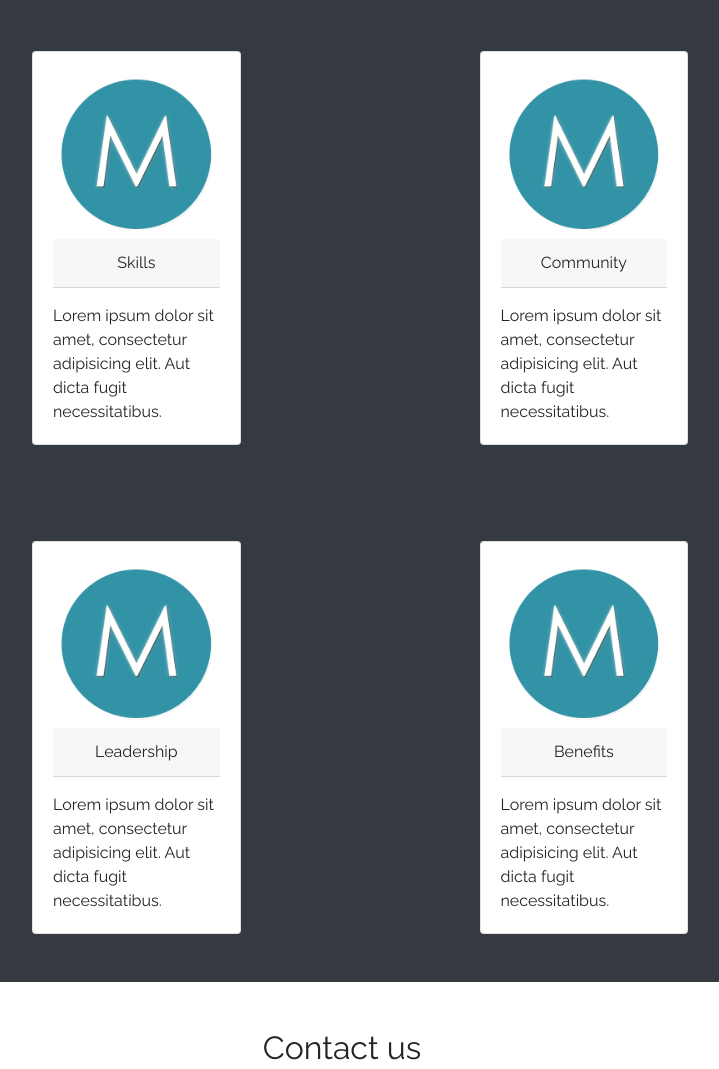
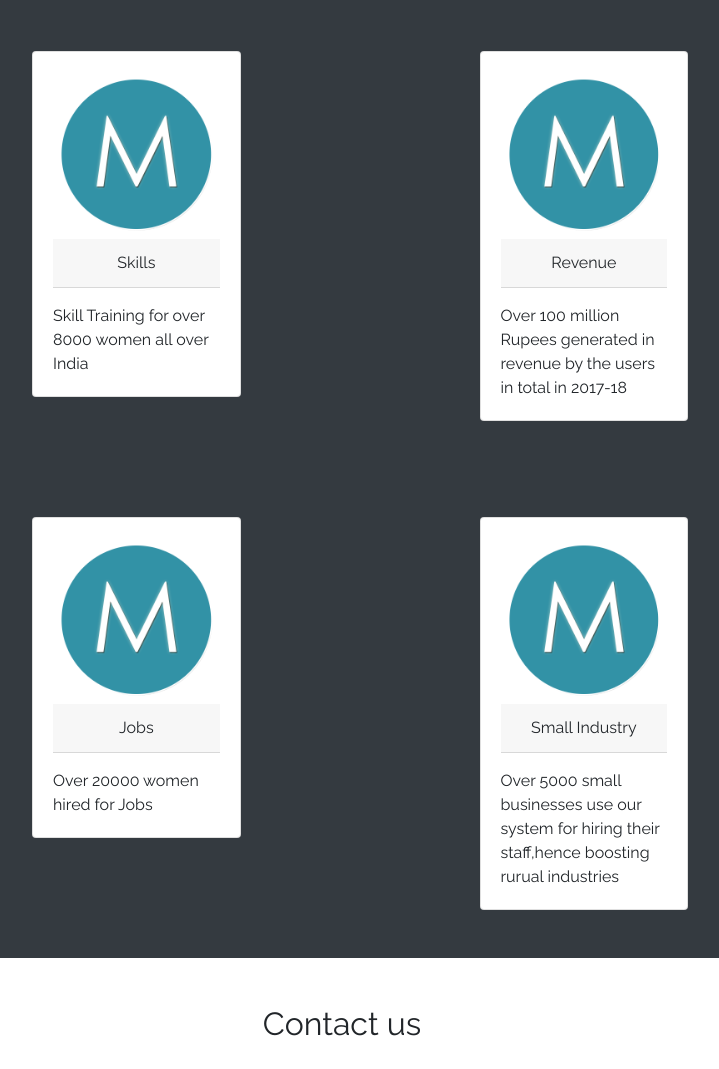
Before and after one commit to neelgeek/Women-Empowerment-Bitcamp, a plain HTML site: page Frontend/index.html in a window 1280 px wide. Shown: the part 933-2002 px from the top of the page, without its empty margins (298-1017 px from the left). Drawn offline with Linux system fonts and the light colour scheme.

```diff
--- a/Frontend/index.html
+++ b/Frontend/index.html
@@ -1,10 +1,11 @@
 <!DOCTYPE html>
 <html lang="en">
+
 <head>
     <meta charset="UTF-8">
     <meta name="viewport" content="width=device-width, initial-scale=1.0">
     <meta http-equiv="X-UA-Compatible" content="ie=edge">
-  <title>Women</title>
+    <title>Woman Empowerment</title>
     <link rel="stylesheet" href="src/css/font-awesome.min.css">
     <link rel="stylesheet" href="src/css/bootstrap.css">
     <link rel="stylesheet" href="src/css/style.css">
@@ -19,7 +20,8 @@
     <nav class="navbar navbar-expand-md navbar-light fixed-top py-4">
         <div class="container">
             <a href="index.html" class="navbar-brand">
-        <img src="src/img/women-empowerment.jpg" width="50" height="50" alt=""><h3 class="d-inline align-middle text-white" style="padding-left: 12px; ">Women</h3>
+                <img src="src/img/women-empowerment.jpg" width="50" height="50" alt="">
+                <h3 class="d-inline align-middle text-white" style="padding-left: 12px; ">Woman Empowerment</h3>
             </a>
 
 
@@ -165,7 +167,7 @@
                 <div class="col-lg-4">
                     <div class="card text-white bg-dark text-center wow slideInRight">
                         <div class="card-body">
-                          <img class="card-img-top" src="src/img/training.png"     alt="Card image cap">
+                            <img class="card-img-top" src="src/img/training.png" alt="Card image cap">
                             <h3 class="card-title pt-2">Training</h3>
                             <p class="card-text">Lorem ipsum dolor sit amet, consectetur adipisicing elit.</p>
                             <a href="signup-training.html" class="btn btn-primary d-block mb-3">Signup</a>
@@ -181,14 +183,16 @@
 
     <section id="member-benefits" class="bg-dark">
         <div class="container">
-         <center><h2 class="pt-5 text-white">Member Benefits</h2></center>
+            <center>
+                <h2 class="pt-5 text-white">Member Benefits</h2>
+            </center>
             <div class="row" style="margin-left: 230px;">
                 <div class="col-lg-6">
                     <div class="card my-5 w-50 wow slideInRight">
                         <div class="card-body">
                             <img src="src/img/mlogo.png" alt="" class="img img-fluid">
                             <div class="card-header text-center">Skills</div>
-                          <div class="card-text pt-3">Lorem ipsum dolor sit amet, consectetur adipisicing elit. Aut dicta fugit necessitatibus.</div>
+                            <div class="card-text pt-3">Skill Training for over 8000 women all over India</div>
                         </div>
                     </div>
                 </div>
@@ -197,8 +201,8 @@
                     <div class="card my-5 w-50 wow slideInLeft">
                         <div class="card-body">
                             <img src="src/img/mlogo.png" alt="" class="img img-fluid">
-                          <div class="card-header text-center">Community</div>
-                          <div class="card-text pt-3">Lorem ipsum dolor sit amet, consectetur adipisicing elit. Aut dicta fugit necessitatibus.</div>
+                            <div class="card-header text-center">Revenue</div>
+                            <div class="card-text pt-3">Over 100 million Rupees generated in revenue by the users in total in 2017-18</div>
                         </div>
                     </div>
                 </div>
@@ -207,8 +211,8 @@
                     <div class="card my-5 w-50 wow slideInRight">
                         <div class="card-body">
                             <img src="src/img/mlogo.png" alt="" class="img img-fluid">
-                          <div class="card-header text-center">Leadership</div>
-                          <div class="card-text pt-3">Lorem ipsum dolor sit amet, consectetur adipisicing elit. Aut dicta fugit necessitatibus.</div>
+                            <div class="card-header text-center">Jobs</div>
+                            <div class="card-text pt-3">Over 20000 women hired for Jobs</div>
                         </div>
                     </div>
                 </div>
@@ -217,8 +221,8 @@
                     <div class="card my-5 w-50 wow slideInLeft">
                         <div class="card-body">
                             <img src="src/img/mlogo.png" alt="" class="img img-fluid">
-                          <div class="card-header text-center">Benefits</div>
-                          <div class="card-text pt-3">Lorem ipsum dolor sit amet, consectetur adipisicing elit. Aut dicta fugit necessitatibus.</div>
+                            <div class="card-header text-center">Small Industry</div>
+                            <div class="card-text pt-3">Over 5000 small businesses use our system for hiring their staff,hence boosting rurual industries</div>
                         </div>
                     </div>
                 </div>
@@ -230,24 +234,30 @@
 
     <section id="contact-us">
         <div class="container">
-           <center><h2 class="pt-5 wow slideInDown">Contact us</h2></center>
+            <center>
+                <h2 class="pt-5 wow slideInDown">Contact us</h2>
+            </center>
             <div class="row my-5">
                 <div class="col-lg-6">
                     <div id="accordion1" role="tablist">
                         <div class="card wow slideInLeft">
                             <div class="card-header head bg-dark" id="heading1">
                                 <h5 class="mb-0">
-                 <center> <div class="text-white" href="#collapse1" data-toggle="collapse" data-parent="#accordion1" style="cursor: pointer;">
+                                    <center>
+                                        <div class="text-white" href="#collapse1" data-toggle="collapse" data-parent="#accordion1" style="cursor: pointer;">
                                             <i class="fa fa-arrow-circle-down"></i> Email
-                  </div></center>
+                                        </div>
+                                    </center>
                                 </h5>
                             </div>
 
                             <div id="collapse1" class="collapse bg-light">
-               <center> <div class="card-body">
+                                <center>
+                                    <div class="card-body">
                                         <p>Something@email.com</p>
                                         <p>Something@email.com</p>
-                </div></center>
+                                    </div>
+                                </center>
                             </div>
                         </div>
                     </div>
@@ -260,17 +270,25 @@
                         <div class="card wow slideInRight">
                             <div class="card-header head bg-dark" id="heading1">
                                 <h5 class="mb-0">
-                 <center> <div class="text-white" href="#collapse2" data-toggle="collapse" data-parent="#accordion2" style="cursor: pointer;">
+                                    <center>
+                                        <div class="text-white" href="#collapse2" data-toggle="collapse" data-parent="#accordion2" style="cursor: pointer;">
                                             <i class="fa fa-arrow-circle-down"></i> Social Media
-                  </div></center>
+                                        </div>
+                                    </center>
                                 </h5>
                             </div>
 
                             <div id="collapse2" class="collapse bg-light text-white">
-               <center> <div class="card-body">
-                  <a href="http://wwww.facebook.com"><p>Facebook</p></a>
-                  <a href="http://wwww.twitter.com"><p>Twitter</p></a>
-                </div></center>
+                                <center>
+                                    <div class="card-body">
+                                        <a href="http://wwww.facebook.com">
+                                            <p>Facebook</p>
+                                        </a>
+                                        <a href="http://wwww.twitter.com">
+                                            <p>Twitter</p>
+                                        </a>
+                                    </div>
+                                </center>
                             </div>
                         </div>
                     </div>
@@ -298,4 +316,5 @@
         new WOW().init();
     </script>
 </body>
+
 </html>
```
Also changed, not shown: Frontend/src/img/ic_monetization_on_black_24dp_2x.png (added). Lines whose indentation alone changed are shown as unchanged.
